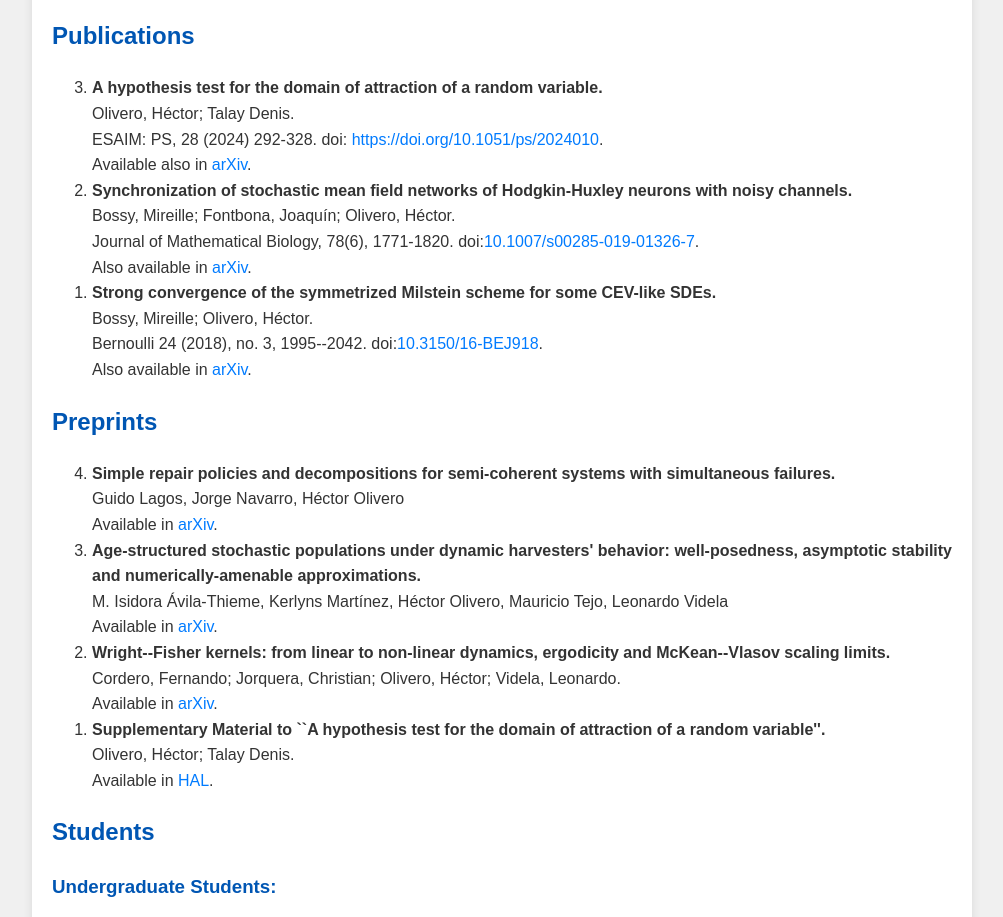
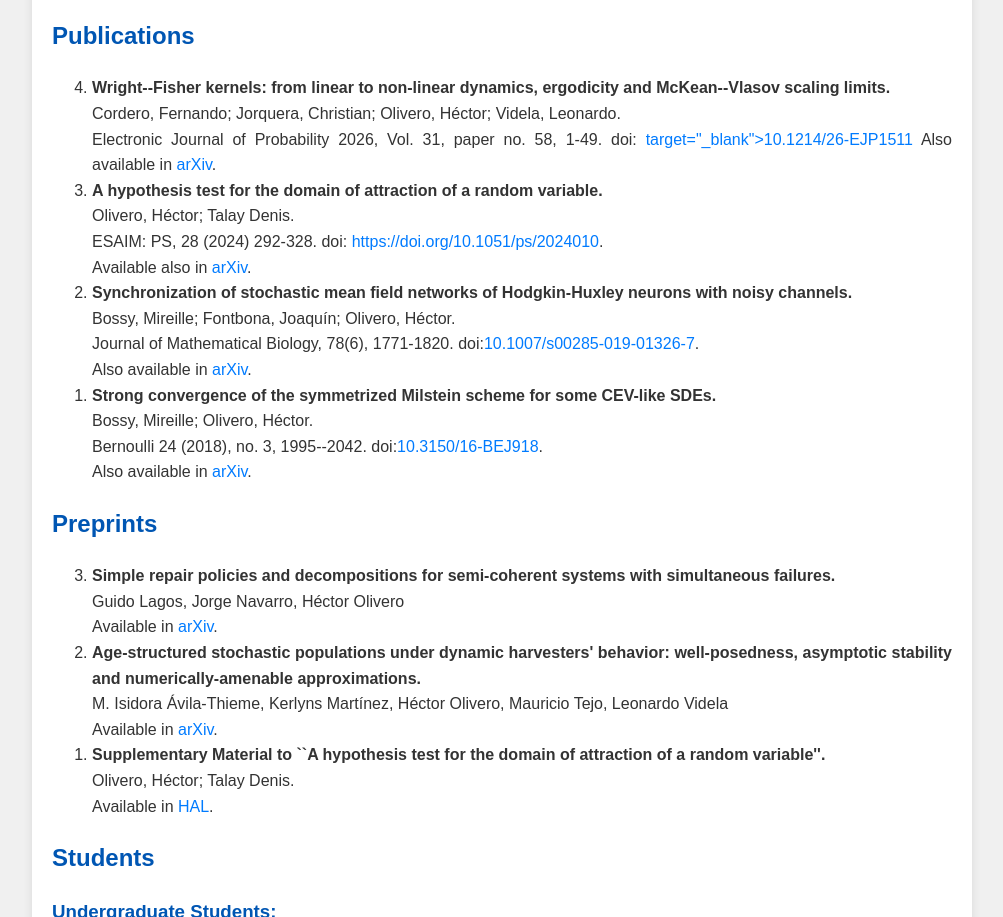
Before and after one commit to holivero/holivero.github.io, a plain HTML site: page index.html in a window 1280 px wide. Shown: the part 627-1544 px from the top of the page, without its empty margins (138-1141 px from the left). Drawn offline with Linux system fonts and the light colour scheme.

Commit message:
Update index.html

```diff
--- a/index.html
+++ b/index.html
@@ -177,6 +177,13 @@
 
         <h2>Publications</h2>
         <ol reversed>
+            <li><strong>Wright--Fisher kernels: from linear to non-linear dynamics, ergodicity and McKean--Vlasov scaling limits.</strong><br>
+                Cordero, Fernando; Jorquera, Christian; Olivero, Héctor; Videla, Leonardo.<br>
+                Electronic Journal of Probability 2026, Vol. 31, paper no. 58, 1-49.
+                doi: <a href="https://doi.org/10.1214/26-EJP1511"> target="_blank">10.1214/26-EJP1511</a>
+                Also available in  <a href="https://arxiv.org/abs/2410.13107" target="_blank">arXiv</a>.
+            </li>
+
             <li><strong>A hypothesis test for the domain of attraction of a random variable.</strong><br>
                 Olivero, Héctor; Talay Denis.<br>
                 ESAIM: PS, 28 (2024) 292-328.
@@ -206,11 +213,6 @@
             <li><strong>Age-structured stochastic populations under dynamic harvesters' behavior: well-posedness, asymptotic stability and numerically-amenable approximations.</strong><br>
                 M. Isidora Ávila-Thieme, Kerlyns Martínez, Héctor Olivero, Mauricio Tejo, Leonardo Videla<br>
                 Available in <a href="https://arxiv.org/abs/2509.22513" target="_blank">arXiv</a>.
-            </li>
-
-            <li><strong>Wright--Fisher kernels: from linear to non-linear dynamics, ergodicity and McKean--Vlasov scaling limits.</strong><br>
-                Cordero, Fernando; Jorquera, Christian; Olivero, Héctor; Videla, Leonardo.<br>
-                Available in <a href="https://arxiv.org/abs/2410.13107" target="_blank">arXiv</a>.
             </li>
 
             <li><strong>Supplementary Material to ``A hypothesis test for the domain of attraction of a random variable''.</strong><br>
```
